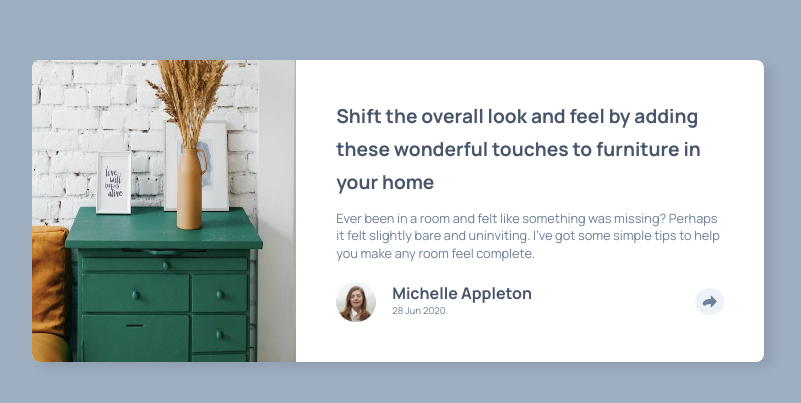
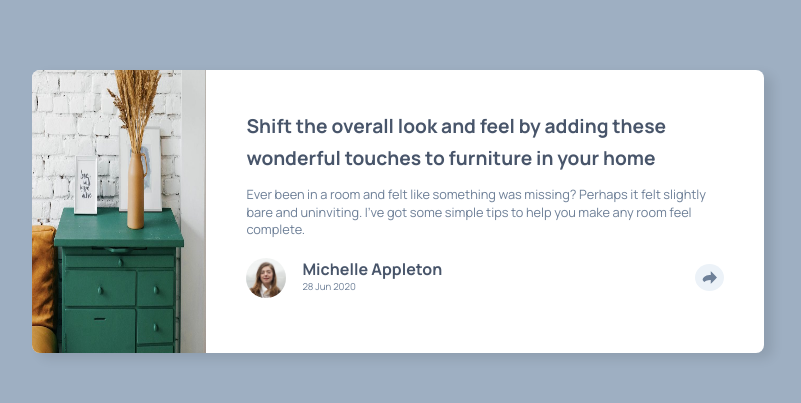
Before and after one commit to Jackson-zablon15/Article-preview-component, a plain HTML site: page index.html in a window 1280 px wide. Shown: the part 189-592 px from the top of the page, without its empty margins (242-1043 px from the left). Drawn offline with Linux system fonts and the light colour scheme.

Commit message:
Change the height of container

```diff
--- a/style.css
+++ b/style.css
@@ -33,7 +33,7 @@ body{
 .container{
     width: 100%;
     max-width: 732px;
-    min-height: 283px;
+    height: 283px;
     display: flex;
     background-color: #ffffff;
     border-radius: 8px;
```
